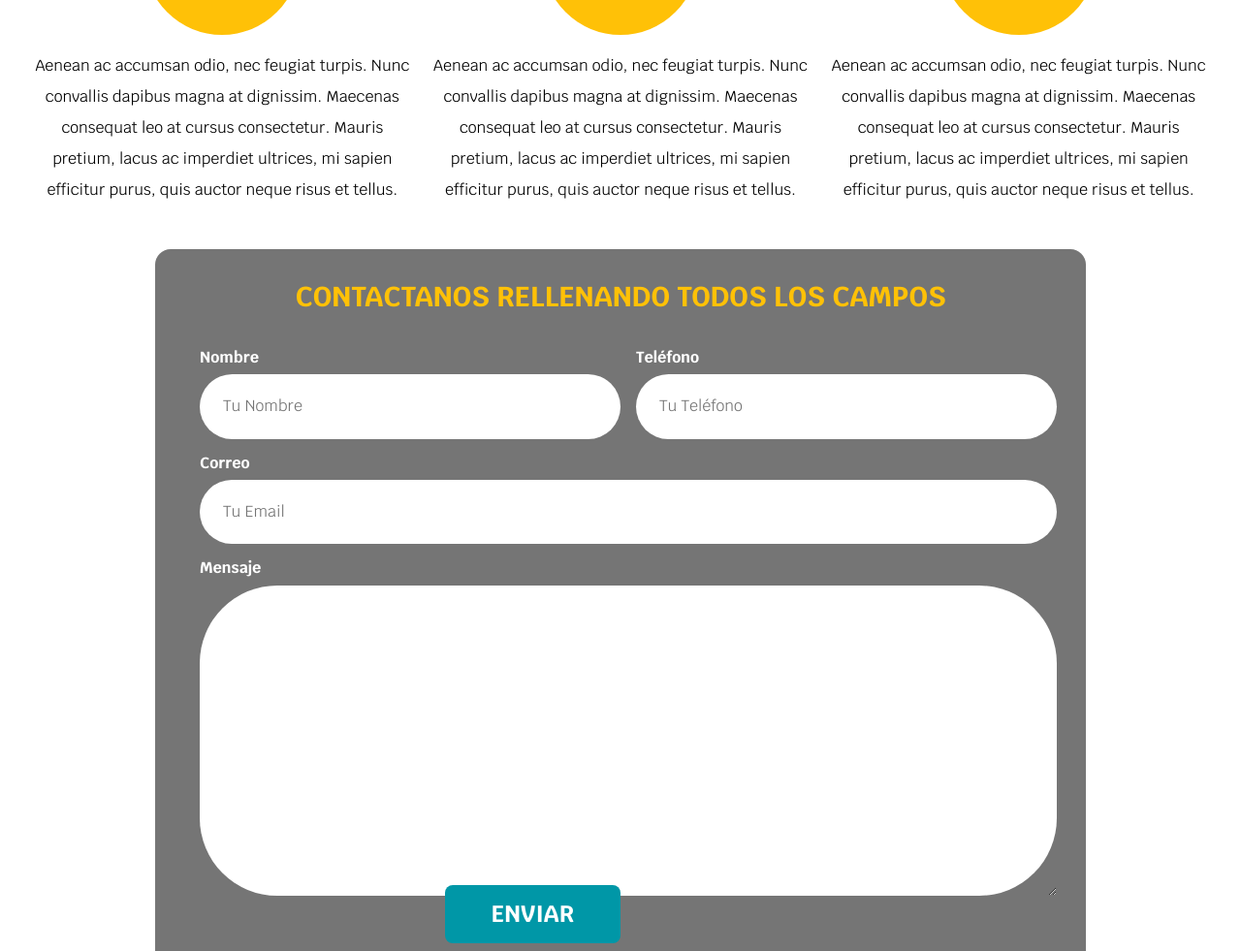
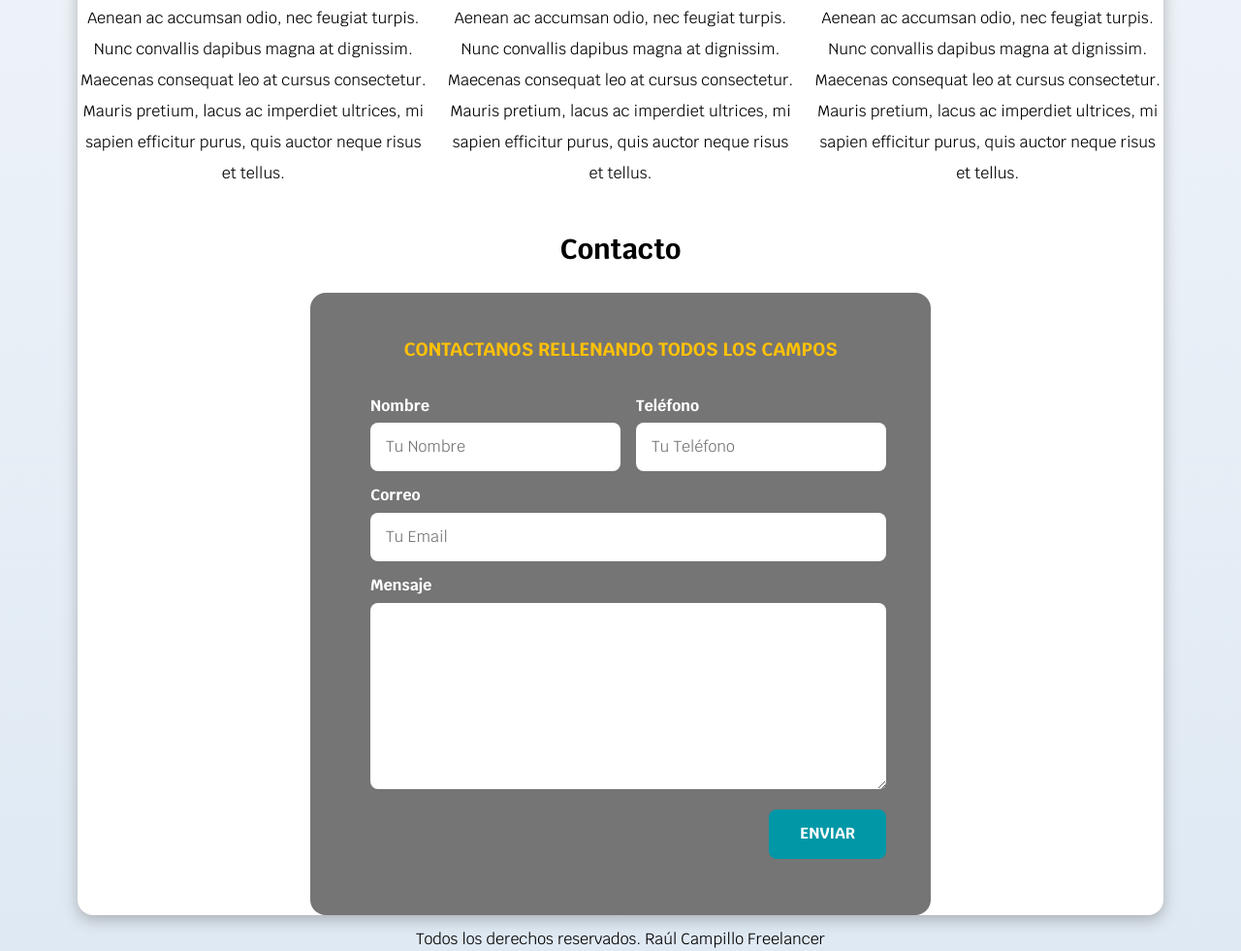
Before and after one commit to rcg7/web_developer, a plain HTML site: page index.html in a window 1280 px wide. Shown: the part 1387-2368 px from the top of the page at 97% size. Drawn offline with Linux system fonts and the light colour scheme.

Commit message:
Add index.html img/hero.jpg css/style.css

```diff
--- a/css/style.css
+++ b/css/style.css
@@ -12,13 +12,15 @@ html{
     box-sizing: border-box;/* Hack para box model*/
     scroll-snap-type: y mandatory;
 }
-/*Scroll Snap*/
+/*Scroll Snap
 .servicios,
 .navegacion-principal,
 .formulario{
-
+    scroll-snap-align: center;
+    scroll-snap-stop: always;
 }
-* , *:before, *:after {
+*/
+*, *:before, *:after {
     box-sizing: inherit;
   }
 body{
@@ -33,14 +35,14 @@ body{
 .boton{
     background-color: var(--secundario);
     color: var(--blanco);
-    padding:  1rem 3rem;
-    margin-top:  1rem;
+    padding:  1rem 2rem;
+    margin-top:  3rem;
     font-size:  1.5rem;
     text-decoration: none;
     text-transform: uppercase;
     font-weight: bold;
     border-radius: .5rem;
-    width: 90%;
+    width: 50%;
     text-align: center;
     border: none;
 }
@@ -55,12 +57,12 @@ body{
 .sombra{
     box-shadow: 0px 5px 15px 0px rgba(112,112,112,0.48);
     background-color: var(--blanco);
-    padding: 2rem;
     border-radius: 1rem;
+    max-width: 70rem;
 }
 /* Tipografía */
 h1{
-    font-size: 3.8rem;
+    font-size: 2.3rem;
 }
 h2{
     font-size: 1.8rem;
@@ -77,11 +79,11 @@ h1,h2,h3{
 }
 /* Utilidades*/
 .w-sm-100{
-    width: 100%;
+    font-size:  1rem;
 }
 @media(min-width: 768px){
     .w-sm-100{
-        width: auto;
+    width: auto;
     }
 }
 .flex{
@@ -139,6 +141,12 @@ h1,h2,h3{
     justify-content: center;
 
 }
+
+@media (min-width: 768px) {
+    .contenido-hero h1{
+        font-size: 3.8rem;
+    }
+}
 .contenido-hero h1,
 .contenido-hero p {
     color: var(--blanco);
@@ -183,9 +191,9 @@ h1,h2,h3{
 /** Contacto**/
 .formulario {
     background-color: var(--gris);
-    width: min( 60rem, 100% ); /** utilizar el valor más pequeño**/
+    width: min( 40rem, 100% ); /** utilizar el valor más pequeño**/
     margin: 0 auto;
-    padding: 2rem;
+    padding: 3rem;
     border-radius: 1rem;
 
 }
@@ -195,7 +203,7 @@ h1,h2,h3{
 }
 .formulario legend {
     text-align: center;
-    font-size: 1.8rem;
+    font-size: 1.2rem;
     text-transform: uppercase;
     font-weight: 700;
     margin-bottom: 2rem;
@@ -205,12 +213,13 @@ h1,h2,h3{
     .contenedor-campos {
         display: grid;
         grid-template-columns: 50% 50%;
-        grid-template-rows: auto auto 20rem;
+        grid-template-rows: auto auto 12rem;
         column-gap: 1rem;
     }
 
     .campo:nth-child(3),
-    .campo:nth-child(4) {
+    .campo:nth-child(4),
+    .flex:nth-child(5) {
         grid-column: 1 / 3;
     }
 }
@@ -225,13 +234,13 @@ h1,h2,h3{
     display: block;
 }
 .campo textarea {
-    height: 20rem;
+    height: 12rem;
 }
 .imput-text {
     width: 100%;
     border: none;
-    padding: 1.5rem;
-    border-radius: 5rem;
+    padding: 1rem;
+    border-radius: .5rem;
 }
 /** Footer**/
 .footer {
--- a/index.html
+++ b/index.html
@@ -23,8 +23,6 @@
             <a href="#">Contacto</a>
         </nav>
     </div>
-
-    <img src="hero.jpg>">
 
     <section class="hero">
         <div class="contenido-hero">
@@ -142,7 +140,7 @@
             </div><!--.servicios-->
 
         <section>
-            <h3></h3>
+            <h3>Contacto</h3>
 
             <form class="formulario">
                 <fieldset>
```
Also changed, not shown: img/hero.jpg.
